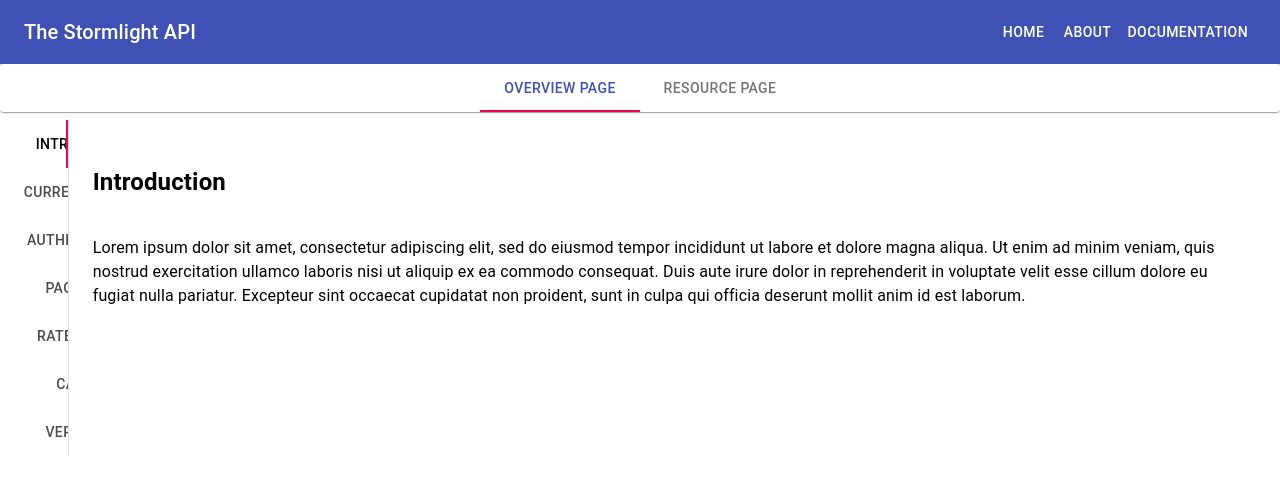
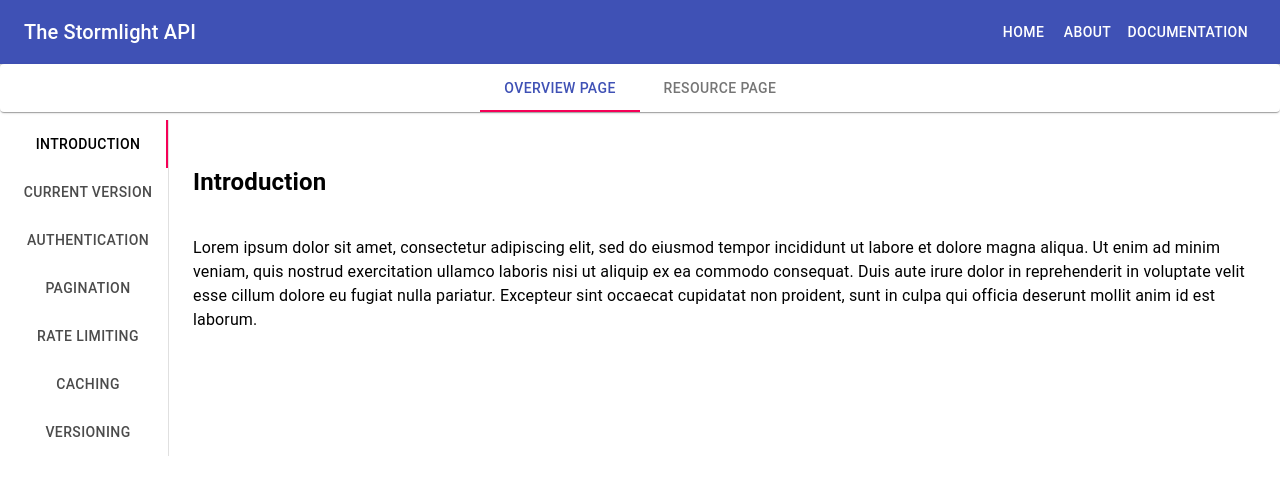
Before and after one commit to kdshah6593/the-stormlight-api, a React (Create React App) app: page /documentation in a window 1280 px wide. Shown: the top 494 px of the page. Built offline with nearby package versions, Linux system fonts and the light colour scheme.

Commit message:
content of page no longer overflows on vertical tabs

```diff
--- a/src/components/OverviewPage.jsx
+++ b/src/components/OverviewPage.jsx
@@ -46,10 +46,10 @@ const useStyles = makeStyles((theme) => ({
     flexGrow: 1,
     backgroundColor: theme.palette.background.paper,
     display: 'flex',
-    // height: 224,
   },
   tabs: {
     borderRight: `1px solid ${theme.palette.divider}`,
+    overflow: 'visible',
   },
 }));
 
@@ -79,6 +79,12 @@ const OverviewPage = () => {
         <Tab label="Caching" {...a11yProps(5)} />
         <Tab label="Versioning" {...a11yProps(6)} />
       </Tabs>
+
+      {/* <div style={{display: 'flex', flexDirection: 'column', padding: 20}}>
+        <Introduction />
+        <CurrentVersion />
+      </div> */}
+
       <TabPanel value={value} index={0}>
         <Introduction />
       </TabPanel>
--- a/src/components/ResourcesPage.jsx
+++ b/src/components/ResourcesPage.jsx
@@ -44,10 +44,10 @@ const useStyles = makeStyles((theme) => ({
     flexGrow: 1,
     backgroundColor: theme.palette.background.paper,
     display: 'flex',
-    // height: 224,
   },
   tabs: {
     borderRight: `1px solid ${theme.palette.divider}`,
+    overflow: 'visible',
   },
 }));
 
```
